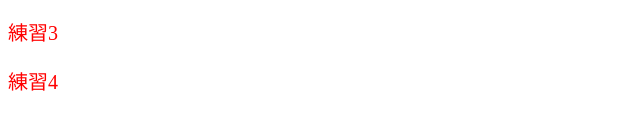
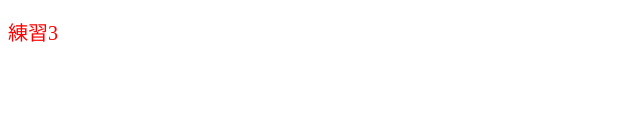
Before and after one commit to kingskyohei/practice, a plain HTML site: page index.html in a window 1280 px wide. Shown: the part 170-300 px from the top of the page, 0-640 px from the left. Drawn offline with Linux system fonts and the light colour scheme.

Commit message:
練習4を削除

```diff
--- a/index.html
+++ b/index.html
@@ -11,6 +11,5 @@
     <p>練習</p>
     <p>練習2</p>
     <p>練習3</p>
-    <p>練習4</p>
 </body>
 </html>
```
